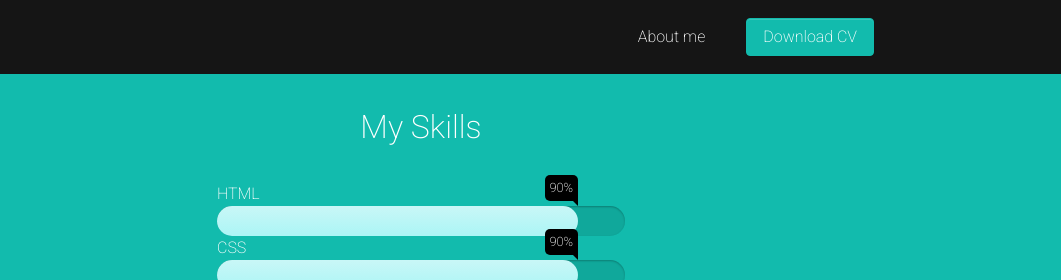
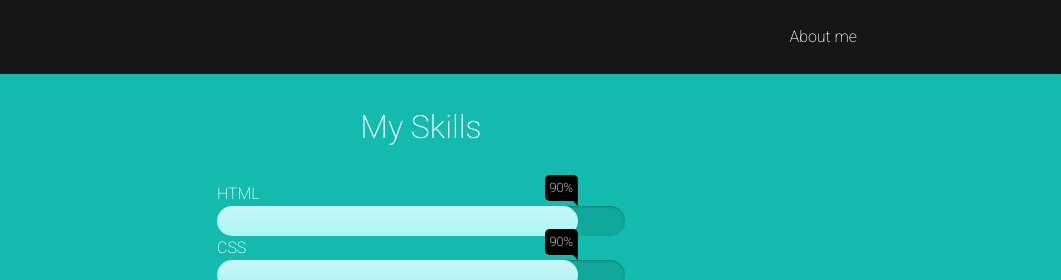
Before and after one commit to matildehomem/mash-site-react, a Gatsby site: page /about in a window 1280 px wide. Shown: the top 280 px of the page, 219-1280 px from the left. Built offline with nearby package versions, Linux system fonts and the light colour scheme; Gatsby itself is replaced by a stand-in of ours.

Commit message:
Update Navbar.js

```diff
--- a/src/components/globals/Navbar.js
+++ b/src/components/globals/Navbar.js
@@ -13,7 +13,6 @@ export default function Navbar() {
                 </button>
                 <div className="collapse navbar-collapse text-center justify-content-end" id="navbar2SupportedContent">
                     <a className="btn navbar-btn text-white mx-2" href="/about" target="_self">About me</a>
-                    <a className="btn navbar-btn text-white mx-2 btn-primary" href="./static/Mash_CV.pdf" target="_blank">Download CV</a>
                 </div>
             </div>
         </nav>
```
